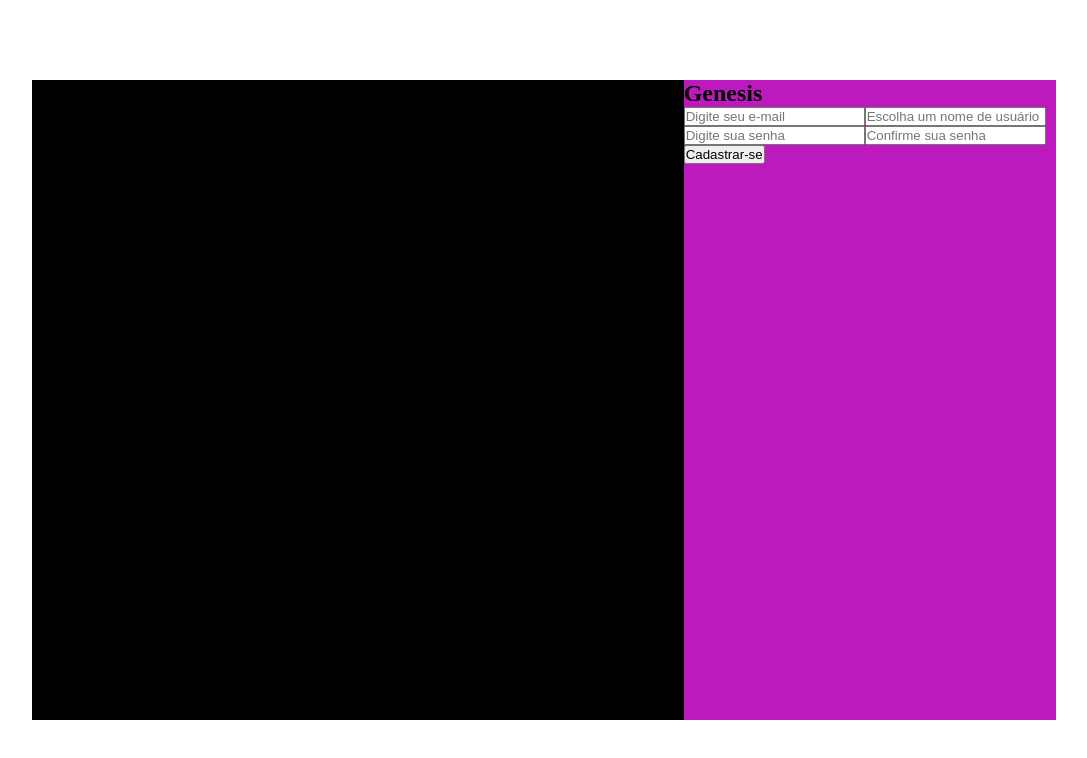
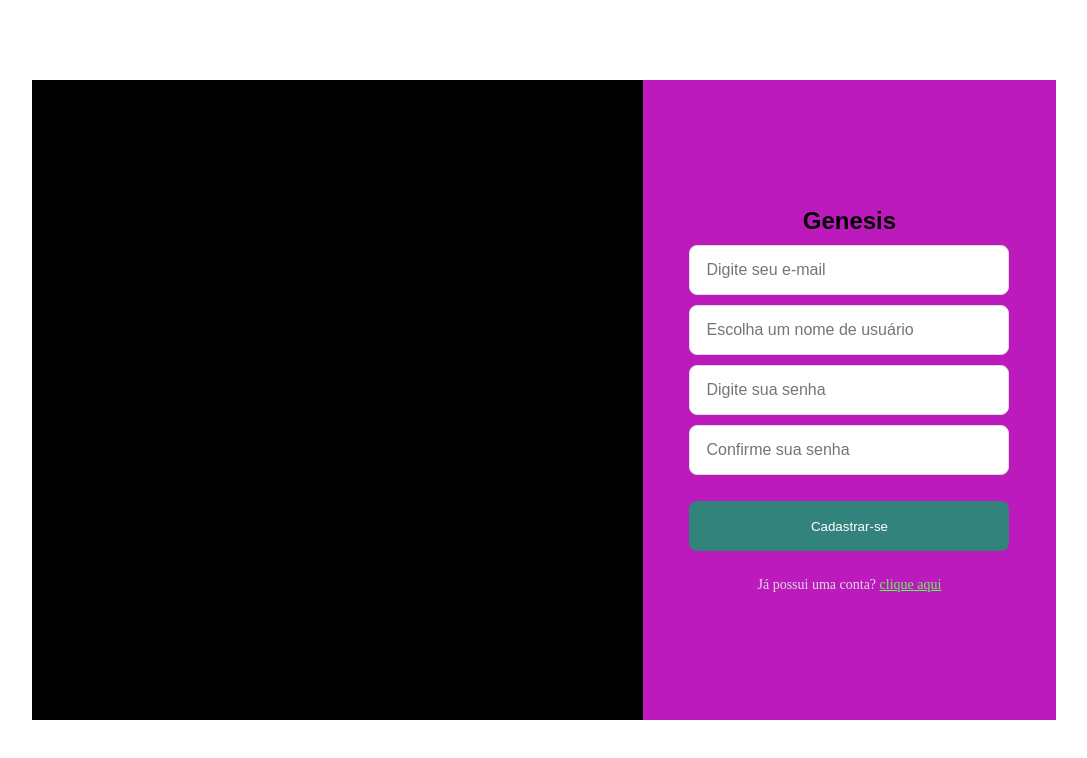
Before and after one commit to luanborher/genesis-react, a React (Create React App) app: page /register in a window 1280 px wide. Shown: the top 758 px of the page, without its empty margins (96-1183 px from the left). Built offline with nearby package versions, Linux system fonts and the light colour scheme; no server answers.

Commit message:
Design container

```diff
--- a/src/pages/Register/index.tsx
+++ b/src/pages/Register/index.tsx
@@ -1,27 +1,31 @@
 import "./styles.scss";
 
+import { FormEvent } from "react";
+import { Link } from "react-router-dom";
 import { api } from "../../services/api";
 import { useState } from "react";
 
 interface DataRegister {
   email: string;
-  user: string;
+  displayName: string;
   password: string;
 }
 
-const Teste = async () => {
-  var response = await api.post("/users", "dados");
-  console.log(response);
-};
+export function Register() {
+  const [dataRegister, setDataRegister] = useState<Partial<DataRegister>>({
+    email: "",
+    displayName: "",
+    password: "",
+  });
 
-export function Register() {
-  const [dataRegister, setDataRegister] = useState<DataRegister>();
-  const [email, setEmail] = useState("");
-  const [user, setUser] = useState("");
-  const [password, setPassword] = useState("");
+  const SendDataOfRegister = (e: FormEvent) => {
+    e.preventDefault();
+    SendData();
+  };
 
-  const SendDataOfRegister = () => {
-    setDataRegister({ email: email, user: user, password: password });
+  const SendData = async () => {
+    var res = await api.post("/users", dataRegister);
+    console.log(res);
   };
 
   return (
@@ -34,23 +38,38 @@ export function Register() {
             <input
               type="text"
               placeholder="Digite seu e-mail"
-              onChange={(event) => setEmail(event.target.value)}
-              value={email}
+              onChange={(event) =>
+                setDataRegister({ ...dataRegister, email: event.target.value })
+              }
+              value={dataRegister.email}
             />
             <input
               type="text"
               placeholder="Escolha um nome de usuário"
-              onChange={(event) => setUser(event.target.value)}
-              value={user}
+              onChange={(event) =>
+                setDataRegister({
+                  ...dataRegister,
+                  displayName: event.target.value,
+                })
+              }
+              value={dataRegister.displayName}
             />
             <input type="text" placeholder="Digite sua senha" />
             <input
               type="text"
               placeholder="Confirme sua senha"
-              onChange={(event) => setPassword(event.target.value)}
-              value={password}
+              onChange={(event) =>
+                setDataRegister({
+                  ...dataRegister,
+                  password: event.target.value,
+                })
+              }
+              value={dataRegister.password}
             />
             <button type="submit">Cadastrar-se</button>
+            <p>
+              Já possui uma conta? <Link to="/">clique aqui</Link>
+            </p>
           </form>
         </main>
       </div>
--- a/src/pages/Register/styles.scss
+++ b/src/pages/Register/styles.scss
@@ -17,7 +17,85 @@
 
     main {
       flex: 4;
+      display: flex;
+      align-items: center;
+      justify-content: center;
+
       background: #bd1abd;
+      padding: 0 32px;
+
+      form {
+        display: flex;
+        flex-direction: column;
+        width: 100%;
+        max-width: 320px;
+        align-items: stretch;
+        text-align: center;
+        gap: 10px;
+
+        h2 {
+          font-size: 24px;
+          font-family: "Poppins", sans-serif;
+        }
+
+        input {
+          height: 50px;
+          border-radius: 8px;
+          padding: 0 16px;
+          background: #fff;
+          border: 1px solid #ddd;
+          font-size: 12pt;
+        }
+
+        button {
+          margin-top: 16px;
+          height: 50px;
+          border-radius: 8px;
+          font-weight: 500;
+          background: #31837c;
+          color: #fff;
+          padding: 0 32px;
+
+          display: flex;
+          justify-content: center;
+          align-items: center;
+
+          cursor: pointer;
+          border: 0;
+
+          transition: filter 0.2s;
+
+          &.outlined {
+            background: #fff;
+            border: 1px solid #31837c;
+            color: #31837c;
+          }
+
+          &:not(:disabled):hover {
+            filter: brightness(0.9);
+          }
+
+          &:disabled {
+            opacity: 0.6;
+            cursor: not-allowed;
+          }
+        }
+
+        button,
+        input {
+          width: 100%;
+        }
+
+        p {
+          font-size: 14px;
+          color: #ddd;
+          margin-top: 16px;
+
+          a {
+            color: #5ef959;
+          }
+        }
+      }
     }
   }
 }
```
